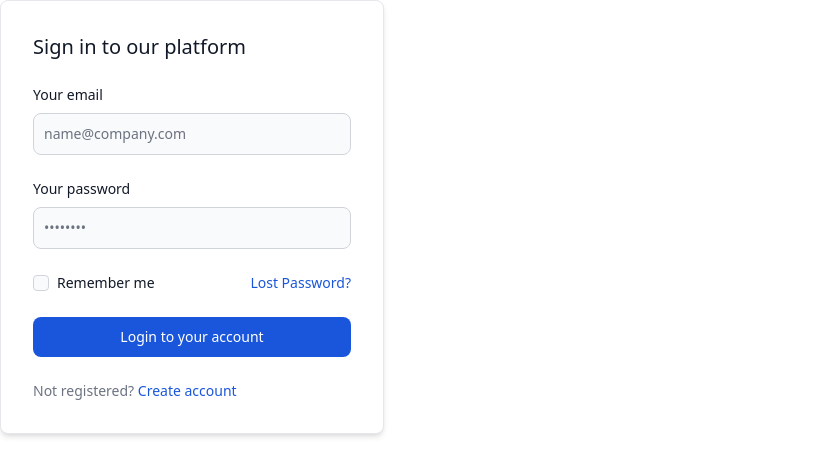
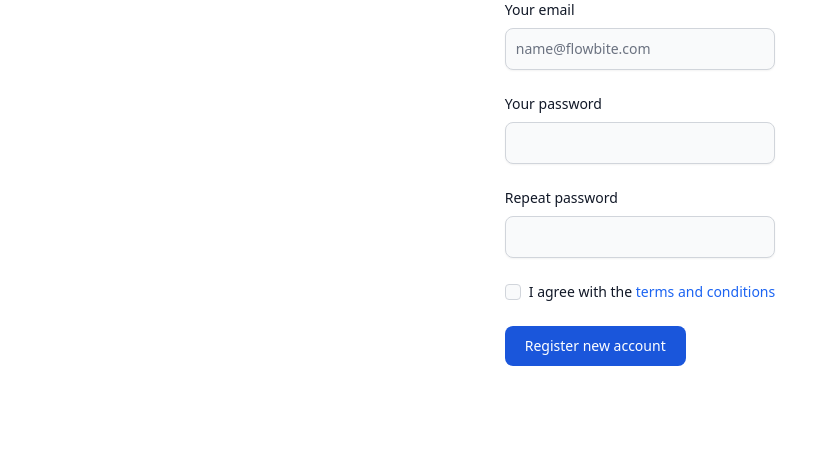
Before and after one commit to brucgt/graymark, a PHP site: page /contact in a window 1280 px wide. Shown: the top 476 px of the page, without its empty margins (0-838 px from the left). Run offline with PHP 8.4, Linux system fonts and the light colour scheme; style sheets or scripts are compiled from the project's sources; some libraries are stand-ins or nearby versions.

Commit message:
some progress

```diff
--- a/templates/pages/contact.php
+++ b/templates/pages/contact.php
@@ -7,34 +7,29 @@
 </head>
 
 <body>
-
-    <div class="p-4 w-full max-w-sm bg-white rounded-lg border border-gray-200 shadow-md sm:p-6 md:p-8 dark:bg-gray-800 dark:border-gray-700">
-        <form class="space-y-6" action="#">
-            <h5 class="text-xl font-medium text-gray-900 dark:text-white">Sign in to our platform</h5>
-            <div>
+    <div class="flex justify-center content-center m-auto w-[90%]">
+        <form>
+            <div class="mb-6">
                 <label for="email" class="block mb-2 text-sm font-medium text-gray-900 dark:text-gray-300">Your email</label>
-                <input type="email" name="email" id="email" class="bg-gray-50 border border-gray-300 text-gray-900 text-sm rounded-lg focus:ring-blue-500 focus:border-blue-500 block w-full p-2.5 dark:bg-gray-600 dark:border-gray-500 dark:placeholder-gray-400 dark:text-white" placeholder="name@company.com" required="">
+                <input type="email" id="email" class="shadow-sm bg-gray-50 border border-gray-300 text-gray-900 text-sm rounded-lg focus:ring-blue-500 focus:border-blue-500 block w-full p-2.5 dark:bg-gray-700 dark:border-gray-600 dark:placeholder-gray-400 dark:text-white dark:focus:ring-blue-500 dark:focus:border-blue-500 dark:shadow-sm-light" placeholder="name@flowbite.com" required>
             </div>
-            <div>
+            <div class="mb-6">
                 <label for="password" class="block mb-2 text-sm font-medium text-gray-900 dark:text-gray-300">Your password</label>
-                <input type="password" name="password" id="password" placeholder="••••••••" class="bg-gray-50 border border-gray-300 text-gray-900 text-sm rounded-lg focus:ring-blue-500 focus:border-blue-500 block w-full p-2.5 dark:bg-gray-600 dark:border-gray-500 dark:placeholder-gray-400 dark:text-white" required="">
+                <input type="password" id="password" class="shadow-sm bg-gray-50 border border-gray-300 text-gray-900 text-sm rounded-lg focus:ring-blue-500 focus:border-blue-500 block w-full p-2.5 dark:bg-gray-700 dark:border-gray-600 dark:placeholder-gray-400 dark:text-white dark:focus:ring-blue-500 dark:focus:border-blue-500 dark:shadow-sm-light" required>
             </div>
-            <div class="flex items-start">
-                <div class="flex items-start">
-                    <div class="flex items-center h-5">
-                        <input id="remember" type="checkbox" value="" class="w-4 h-4 bg-gray-50 rounded border border-gray-300 focus:ring-3 focus:ring-blue-300 dark:bg-gray-700 dark:border-gray-600 dark:focus:ring-blue-600 dark:ring-offset-gray-800" required="">
-                    </div>
-                    <label for="remember" class="ml-2 text-sm font-medium text-gray-900 dark:text-gray-300">Remember me</label>
+            <div class="mb-6">
+                <label for="repeat-password" class="block mb-2 text-sm font-medium text-gray-900 dark:text-gray-300">Repeat password</label>
+                <input type="password" id="repeat-password" class="shadow-sm bg-gray-50 border border-gray-300 text-gray-900 text-sm rounded-lg focus:ring-blue-500 focus:border-blue-500 block w-full p-2.5 dark:bg-gray-700 dark:border-gray-600 dark:placeholder-gray-400 dark:text-white dark:focus:ring-blue-500 dark:focus:border-blue-500 dark:shadow-sm-light" required>
+            </div>
+            <div class="flex items-start mb-6">
+                <div class="flex items-center h-5">
+                    <input id="terms" type="checkbox" value="" class="w-4 h-4 bg-gray-50 rounded border border-gray-300 focus:ring-3 focus:ring-blue-300 dark:bg-gray-700 dark:border-gray-600 dark:focus:ring-blue-600 dark:ring-offset-gray-800" required>
                 </div>
-                <a href="#" class="ml-auto text-sm text-blue-700 hover:underline dark:text-blue-500">Lost Password?</a>
+                <label for="terms" class="ml-2 text-sm font-medium text-gray-900 dark:text-gray-300">I agree with the <a href="#" class="text-blue-600 hover:underline dark:text-blue-500">terms and conditions</a></label>
             </div>
-            <button type="submit" class="w-full text-white bg-blue-700 hover:bg-blue-800 focus:ring-4 focus:outline-none focus:ring-blue-300 font-medium rounded-lg text-sm px-5 py-2.5 text-center dark:bg-blue-600 dark:hover:bg-blue-700 dark:focus:ring-blue-800">Login to your account</button>
-            <div class="text-sm font-medium text-gray-500 dark:text-gray-300">
-                Not registered? <a href="#" class="text-blue-700 hover:underline dark:text-blue-500">Create account</a>
-            </div>
+            <button type="submit" class="text-white bg-blue-700 hover:bg-blue-800 focus:ring-4 focus:outline-none focus:ring-blue-300 font-medium rounded-lg text-sm px-5 py-2.5 text-center dark:bg-blue-600 dark:hover:bg-blue-700 dark:focus:ring-blue-800">Register new account</button>
         </form>
     </div>
-
 </body>
 
 </html>
```
